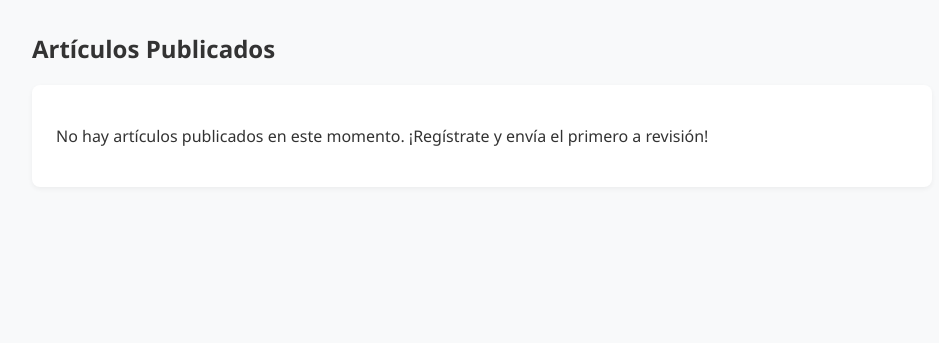
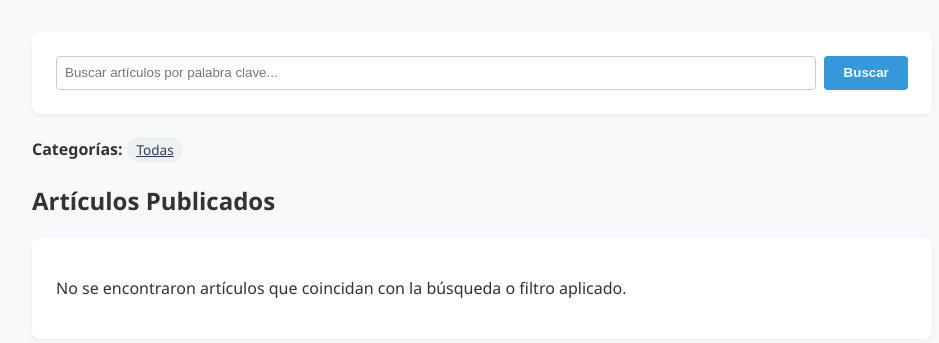
Before and after one commit to scientificandtechnologicalnews-hash/plataforma-articulos-django, a Django app: page / in a window 1280 px wide. Shown: the part 105-448 px from the top of the page, without its empty margins (158-1097 px from the left). Run offline with Django 5.2, Linux system fonts and the light colour scheme; data that the repository does not hold is empty.

Commit message:
Feat: Implementacion de buscador por texto, filtro por categorias/tags y sistema de Me Gusta

```diff
--- a/blog/templates/blog/article_list.html
+++ b/blog/templates/blog/article_list.html
@@ -4,6 +4,26 @@
 {% block title %}Portada | Plataforma de Artículos{% endblock title %}
 
 {% block content %}
+<!-- Barra de Búsqueda -->
+<div class="card">
+    <form method="get" action="{% url 'article_list' %}" style="display: flex; gap: 0.5rem;">
+        <input type="text" name="q" value="{{ query|default:'' }}" placeholder="Buscar artículos por palabra clave..." style="flex-grow: 1; padding: 0.5rem; border-radius: 4px; border: 1px solid #ccc;">
+        <button type="submit" class="btn">Buscar</button>
+        {% if query %}
+            <a href="{% url 'article_list' %}" class="btn" style="background-color: #e74c3c;">Limpiar</a>
+        {% endif %}
+    </form>
+</div>
+
+<!-- Filtros por Categorías -->
+<div style="margin-bottom: 1.5rem;">
+    <strong>Categorías:</strong>
+    <a href="{% url 'article_list' %}" class="tag">Todas</a>
+    {% for cat in categories %}
+        <a href="{% url 'article_list' %}?category={{ cat.slug }}" class="tag" style="background-color: #2c3e50; color: white;">{{ cat.name }}</a>
+    {% endfor %}
+</div>
+
 <h2>Artículos Publicados</h2>
 
 {% for article in articles %}
@@ -23,14 +43,14 @@
         </h2>
 
         <p style="color: #7f8c8d; font-size: 0.9rem;">
-            Por <strong>{{ article.author.username }}</strong> | {{ article.created_at|date:"d/m/Y H:i" }}
+            Por <strong>{{ article.author.username }}</strong> | {{ article.created_at|date:"d/m/Y H:i" }} | ❤️ {{ article.likes.count }} Me gusta
         </p>
 
         <p>{{ article.content|truncatewords:35 }}</p>
 
         <div>
             {% for tag in article.tags.all %}
-                <span class="tag">#{{ tag.name }}</span>
+                <a href="{% url 'article_list' %}?tag={{ tag.slug }}" class="tag">#{{ tag.name }}</a>
             {% endfor %}
         </div>
 
@@ -40,7 +60,7 @@
     </div>
 {% empty %}
     <div class="card">
-        <p>No hay artículos publicados en este momento. ¡Regístrate y envía el primero a revisión!</p>
+        <p>No se encontraron artículos que coincidan con la búsqueda o filtro aplicado.</p>
     </div>
 {% endfor %}
 {% endblock content %}
--- a/blog/urls.py
+++ b/blog/urls.py
@@ -15,5 +15,6 @@ urlpatterns = [
     # Ruta para procesar el envío de comentarios
     path('article/<slug:slug>/comment/', views.add_comment, name='add_comment'),
 
-
+    # Ruta para dar/quitar Me gusta
+    path('article/<slug:slug>/like/', views.article_like, name='article_like'),
 ]
--- a/blog/views.py
+++ b/blog/views.py
@@ -3,6 +3,7 @@
 from django.shortcuts import render, get_object_or_404, redirect
 from django.contrib.auth.decorators import login_required
 from django.contrib import messages
+from django.db.models import Q
 
 # Importaciones relativas explícitas recomendadas
 from .models import Article, Category, Tag, Comment
@@ -11,30 +12,75 @@ from .forms import ArticleForm, CommentForm
 
 def article_list(request):
     """
-    Vista pública de la portada: Muestra únicamente los artículos aprobados
-    y en estado 'PUBLICADO' (PUBLISHED).
+    Vista pública de la portada: Filtra artículos aprobados (PUBLISHED)
+    y permite búsquedas por texto, categoría o etiqueta.
     """
     articles = Article.objects.filter(status=Article.Status.PUBLISHED)
-    return render(request, 'blog/article_list.html', {'articles': articles})
+
+    # Filtrar por Categoría (si viene el parámetro ?category=slug en la URL)
+    category_slug = request.GET.get('category')
+    if category_slug:
+        articles = articles.filter(category__slug=category_slug)
+
+    # Filtrar por Etiqueta (si viene el parámetro ?tag=slug en la URL)
+    tag_slug = request.GET.get('tag')
+    if tag_slug:
+        articles = articles.filter(tags__slug=tag_slug)
+
+    # Búsqueda por palabra clave en título o contenido (?q=busqueda)
+    query = request.GET.get('q')
+    if query:
+        articles = articles.filter(
+            Q(title__icontains=query) | Q(content__icontains=query)
+        ).distinct()
+
+    categories = Category.objects.all()
+    tags = Tag.objects.all()
+
+    context = {
+        'articles': articles,
+        'categories': categories,
+        'tags': tags,
+        'query': query,
+    }
+    return render(request, 'blog/article_list.html', context)
 
 
 def article_detail(request, slug):
     """
-    Muestra el detalle del artículo publicado junto a sus comentarios existentes
-    y el formulario para enviar uno nuevo.
+    Vista detallada del artículo publicado, comentarios e información de 'Me gusta'.
     """
     article = get_object_or_404(Article, slug=slug, status=Article.Status.PUBLISHED)
-    comments = article.comments.all() # Obtiene todos los comentarios asociados al artículo
-    comment_form = CommentForm() # Instancia el formulario limpio para redactar un comentario
+    comments = article.comments.all()
+    comment_form = CommentForm()
 
-    # Contexto explícito hacia la plantilla HTML
+    # Comprobar si el usuario actual ya le dio 'Me gusta'
+    is_liked = False
+    if request.user.is_authenticated:
+        is_liked = article.likes.filter(id=request.user.id).exists()
+
     context = {
         'article': article,
         'comments': comments,
         'comment_form': comment_form,
+        'is_liked': is_liked,
     }
     return render(request, 'blog/article_detail.html', context)
 
+
+@login_required
+def article_like(request, slug):
+    """
+    Alterna la reacción 'Me gusta' del usuario activo en el artículo especificado.
+    """
+    article = get_object_or_404(Article, slug=slug, status=Article.Status.PUBLISHED)
+
+    if article.likes.filter(id=request.user.id).exists():
+        article.likes.remove(request.user) # Si ya le gustaba, lo quita
+    else:
+        article.likes.add(request.user) # Si no, lo añade
+
+    return redirect('article_detail', slug=slug)
 
 @login_required
 def article_create(request):
```
Also changed, not shown: blog/models.py (+8 -0 lines), blog/templates/blog/article_detail.html (+11 -0 lines), blog/migrations/0003_article_likes.py (added).
